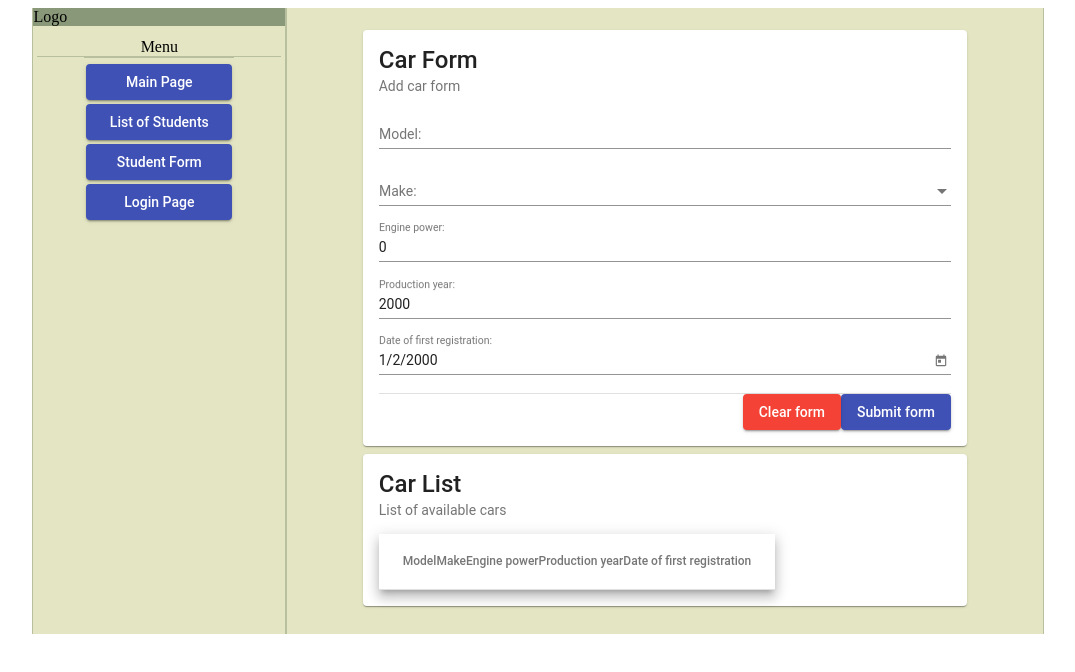
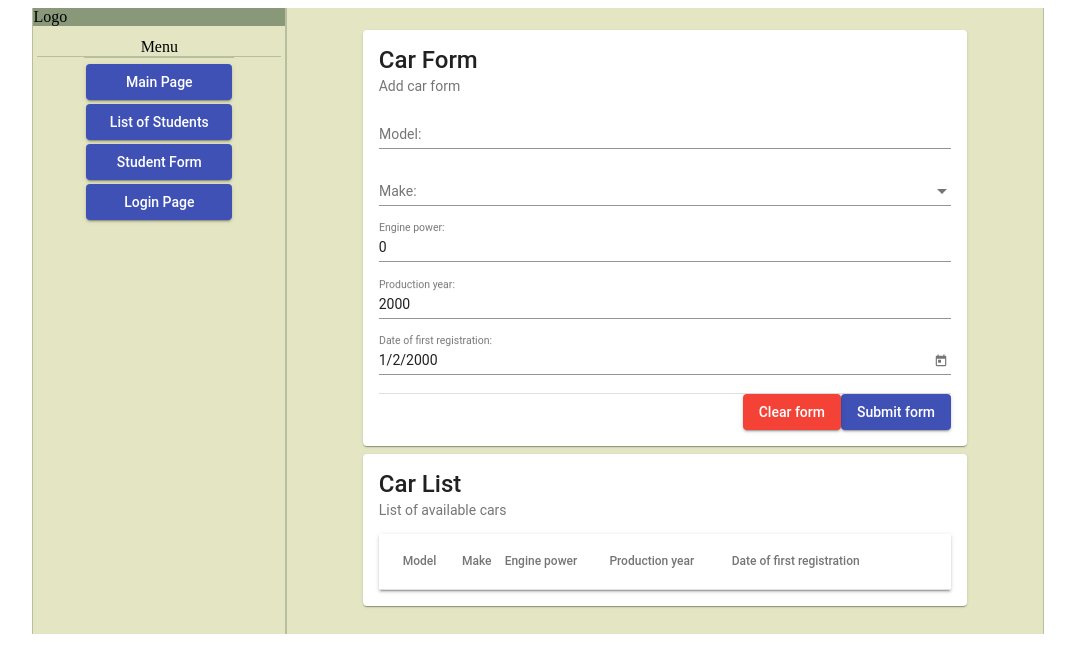
Before and after one commit to SaintAmeN/javapol113_html_css_material, an Angular app: page / in a window 1280 px wide. Shown: the top 672 px of the page, without its empty margins (102-1177 px from the left). Built offline with nearby package versions, Linux system fonts and the light colour scheme.

Commit message:
Sobota, snippet - 5. App component, poprawa stylu głównych elementów, wyeliminowanie material grid list. - rozszerzenie listy na 100%

```diff
--- a/src/app/car-list/car-list.component.css
+++ b/src/app/car-list/car-list.component.css
@@ -0,0 +1,3 @@
+.car-table-style{
+  width: 100%;
+}
--- a/src/app/car-list/car-list.component.html
+++ b/src/app/car-list/car-list.component.html
@@ -2,7 +2,7 @@
   <mat-card-title>Car List</mat-card-title>
   <mat-card-subtitle>List of available cars</mat-card-subtitle>
   <mat-card-content class="list-container">
-    <table mat-table class="mat-elevation-z8">
+    <table mat-table class="mat-elevation-z2 car-table-style">
 
       <ng-container matColumnDef="model-x">
         <th mat-header-cell *matHeaderCellDef>Model</th>
```
